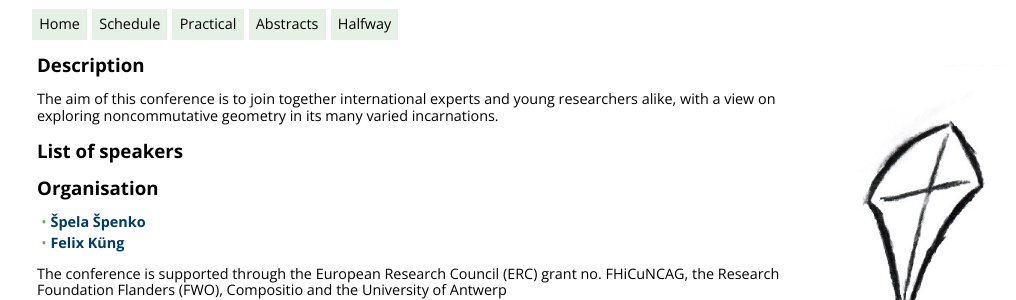
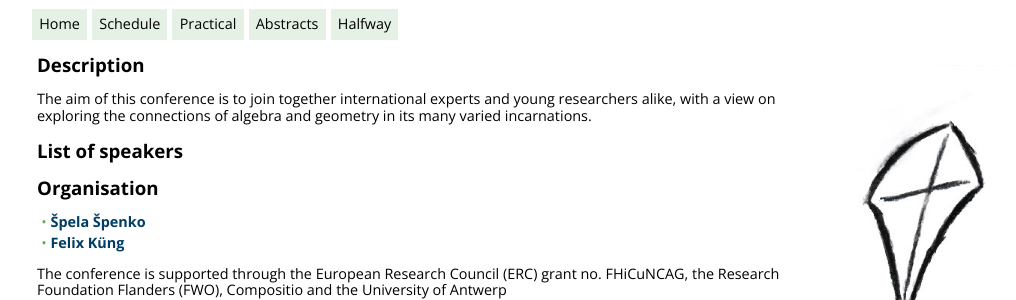
Before and after one commit to Felix-Kueng/Felix-Kueng.github.io, a Jekyll site: the page built from index.html, in a window 1280 px wide. Shown: the part 130-430 px from the top of the page, without its empty margins (203-1219 px from the left). Built offline with Jekyll 4.4.1, drawn with Linux system fonts in a browser that asks for light colours; nearby versions of some CDN libraries; library files that are not in the unit come from our copies.

Commit message:
Update index.html

```diff
--- a/index.html
+++ b/index.html
@@ -5,7 +5,7 @@ layout: default
 
 
 <h2>Description</h2>
-<p>The aim of this conference is to join together international experts and young researchers alike, with a view on exploring noncommutative geometry in its many varied incarnations.
+<p>The aim of this conference is to join together international experts and young researchers alike, with a view on exploring the connections of algebra and geometry in its many varied incarnations.
 
 
 
```
